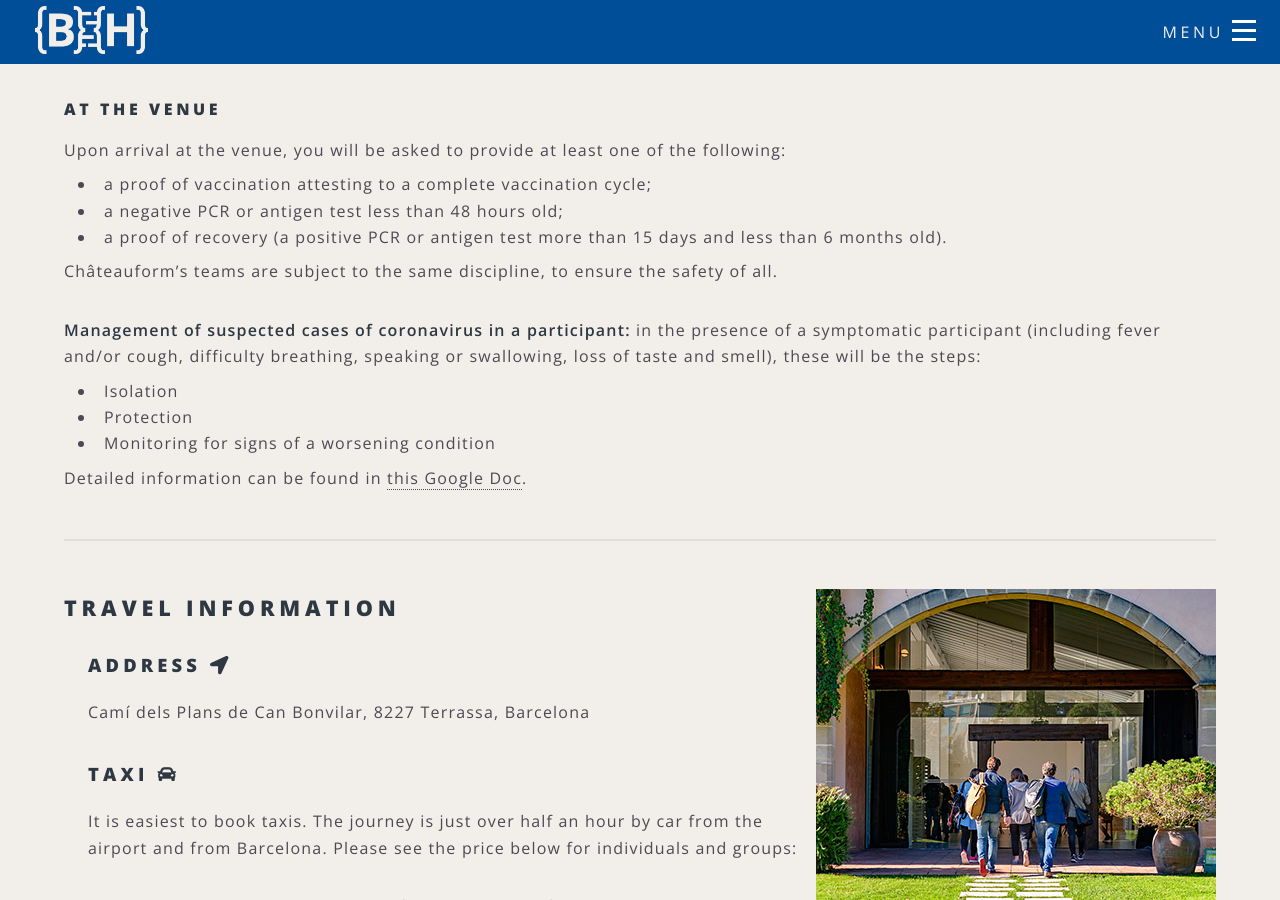
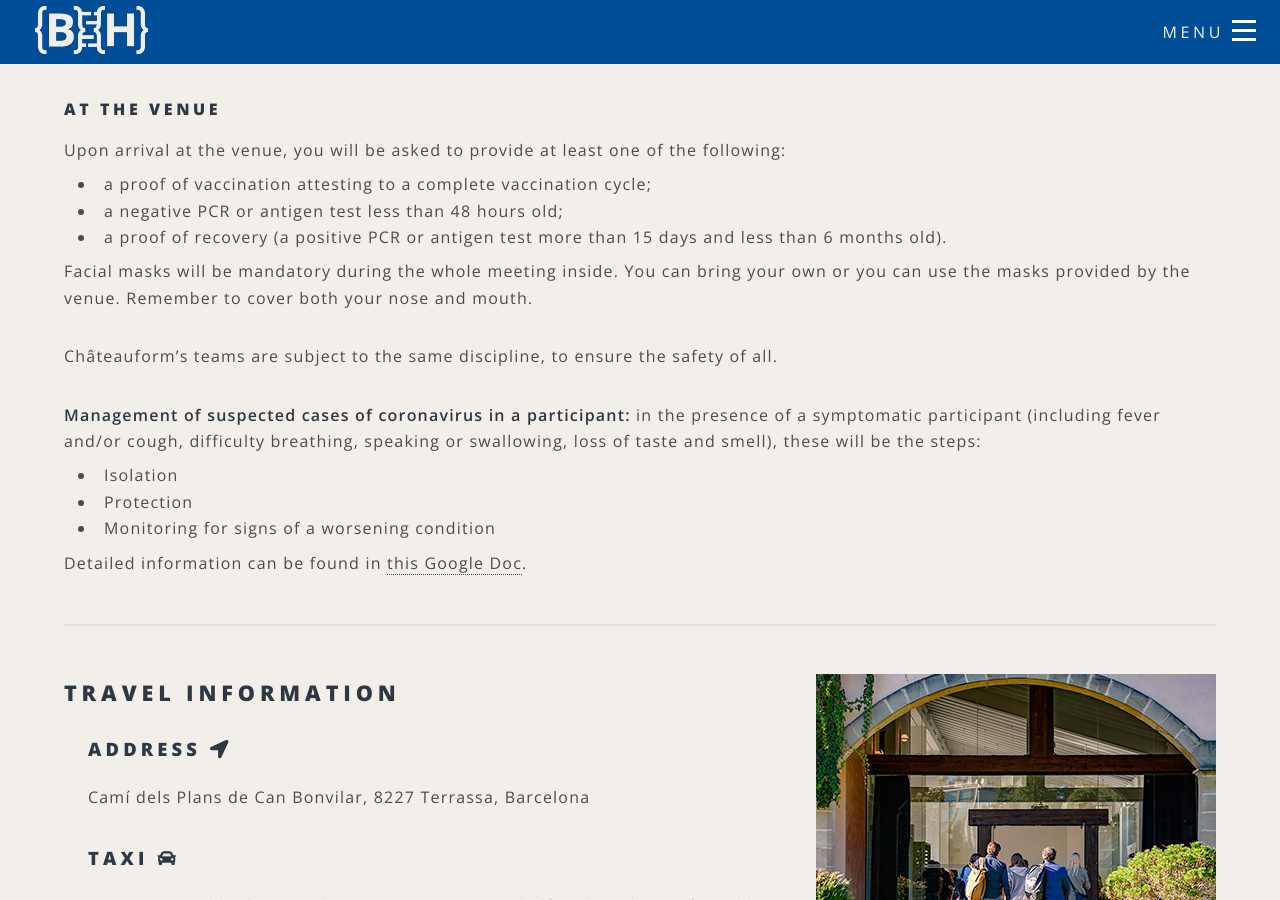
Before and after one commit to elixir-europe/biohackathon-europe-2021, a Jekyll site: the page built from venue.html, in a window 1280 px wide and 900 px high, scrolled down 2359 px. Built offline with Jekyll 4.4.1, drawn with Linux system fonts in a browser that asks for light colours; nearby versions of some CDN libraries.

Commit message:
Add extra COVID info

```diff
--- a/venue.html
+++ b/venue.html
@@ -71,6 +71,7 @@ body_class: venue
 			<li>a negative PCR or antigen test less than 48 hours old;</li>
 			<li>a proof of recovery (a positive PCR or antigen test more than 15 days and less than 6 months old).</li>
 		</ul>
+	<p>Facial masks will be mandatory during the whole meeting inside. You can bring your own or you can use the masks provided by the venue. Remember to cover both your nose and mouth.</p>
 		<p>Châteauform’s teams are subject to the same discipline, to ensure the safety of all.</p>
 		<p style="margin-bottom: .5em"><strong>Management of suspected cases of coronavirus in a participant:</strong> in the presence of a symptomatic participant (including fever and/or cough, difficulty breathing, speaking or swallowing, loss of taste and smell), these will be the steps:
 <ul style="margin-bottom: .5em">
```
